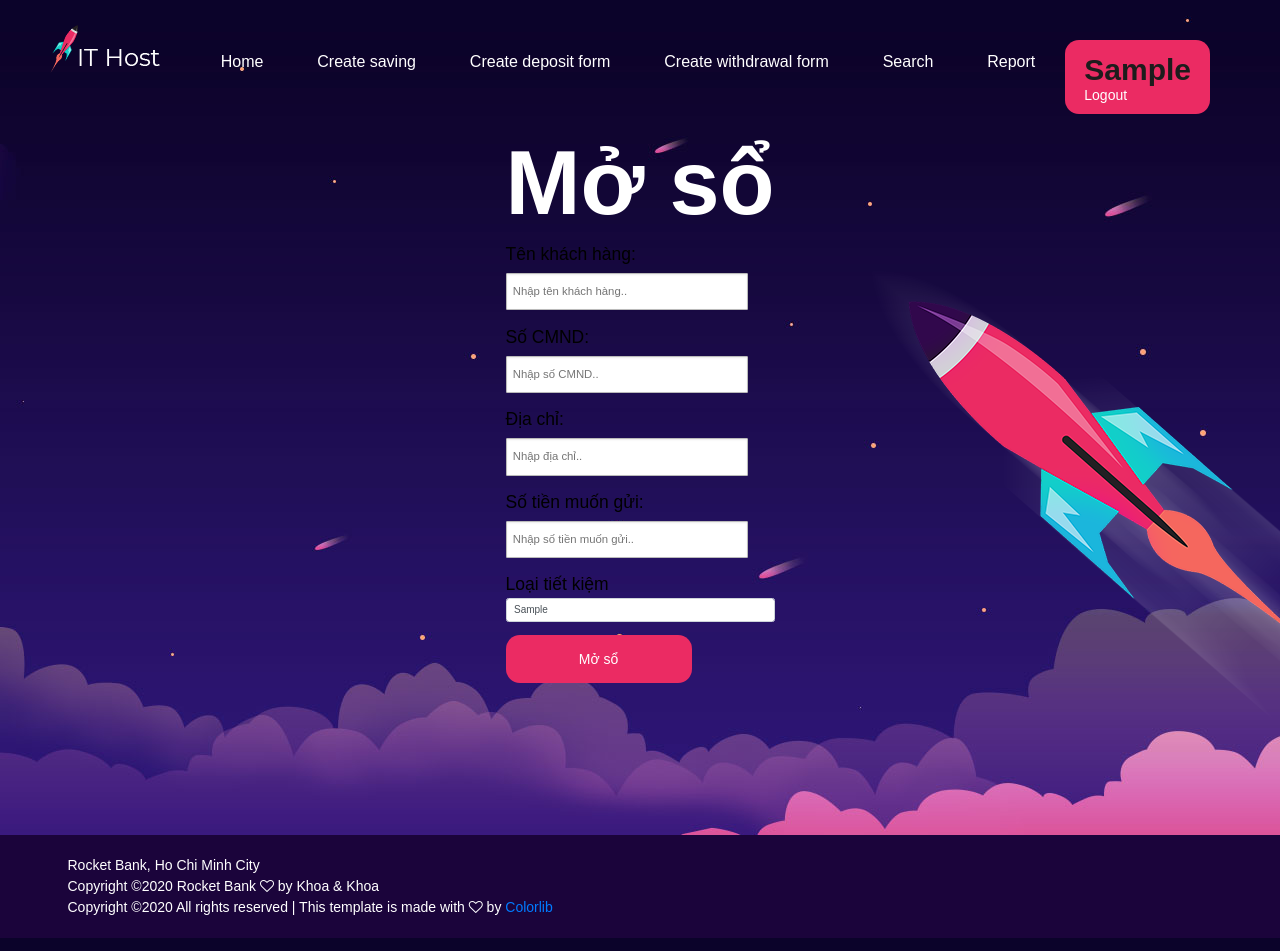
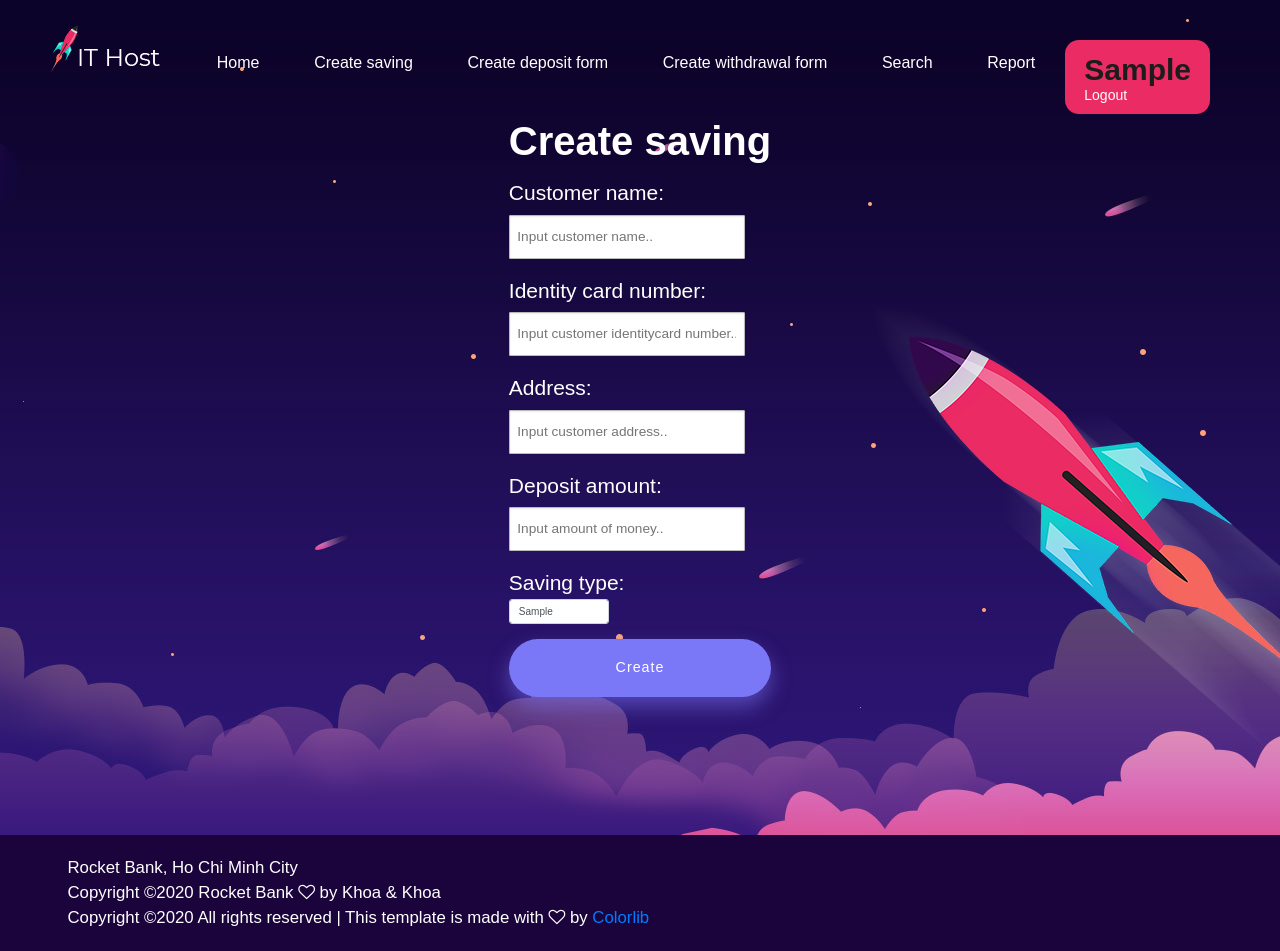
Before and after one commit to khoaminhdao/CNPM_QuanLySoTietKiem, a Flask app: page /moso in a window 1280 px wide. Run offline with Flask 2, Linux system fonts and the light colour scheme; a user stored in the database is signed in; tables that the repository leaves empty hold one stand-in row (values such as "Sample post"); some libraries are stand-ins or nearby versions.

Commit message:
Sua trang mo so

```diff
--- a/app/static/css/style.css
+++ b/app/static/css/style.css
@@ -616,6 +616,10 @@ ol {
 	font-size: 18px;
 	line-height: 1.7;
 	margin-bottom: 40px;
+}
+
+.hero-content label {
+	color: #fff;
 }
 
 .hero-rocket {
@@ -1734,7 +1738,7 @@ ol {
     box-sizing: border-box;
   }
   html {
-    font-size: 62.5%;
+    font-size: 75%;
   }
 
   body {
--- a/app/templates/moso.html
+++ b/app/templates/moso.html
@@ -1,43 +1,44 @@
 {% extends 'index.html' %}
 {% block body %}
 <section class="hero-section set-bg" data-setbg="{{ url_for('static', filename='img/bg.jpg') }}">
-		<div class="container h-100">
 			<div class="hero-content text-white"/>
+
                     <form method="post">
+                        <h2 style="font-size:40px">Create saving</h2>
 
-						<h2>Mở sổ</h2>
-
-                        <label> Tên khách hàng:
-                            <input type="text" name="name" id="name" placeholder="Nhập tên khách hàng.." required="required" />
+                        <label style="color:#FFFFFF"> Customer name:
+                            <input type="text" name="name" id="name" placeholder="Input customer name.." required="required" />
                         </label>
 
-                        <label> Số CMND:
-                            <input type="text" name="CMND" id="CMND" placeholder="Nhập số CMND.." pattern="{9, 12}" required="required" />
+                        <label style="color:#FFFFFF"> Identity card number:
+                            <input type="text" name="CMND" id="CMND" placeholder="Input customer identitycard number.." pattern="{9, 12}" required="required" />
                         </label>
 
-                        <label> Địa chỉ:
-                            <input type="text" name="address" id="address" placeholder="Nhập địa chỉ.." required="required" />
+                        <label style="color:#FFFFFF"> Address:
+                            <input type="text" name="address" id="address" placeholder="Input customer address.." required="required" />
                         </label>
 
-                        <label> Số tiền muốn gửi:
-                            <input type="number" name="amount" id="amount" placeholder="Nhập số tiền muốn gửi.." required="required" />
+                        <label style="color:#FFFFFF"> Deposit amount:
+                            <input type="number" name="amount" id="amount" placeholder="Input amount of money.." required="required" />
                         </label>
-                        <label>Loại tiết kiệm
-                            <select class="form-control" name="loaitietkiem" required="required" >
+
+                        <label style="color:#FFFFFF"> Saving type:
+                            <select class="form-control" name="loaitietkiem" style="font-size:10px; height:25px; width: 100px" required="required" >
                             {% for loai in loaitietkiem %}
                                 <option value="{{ loai.maLoaiTK }}">{{ loai.tenLoaiTK }}</option>
                             {% endfor %}
                             </select>
                         </label>
 
-						<button type="submit" class="site-btn">Mở sổ</button>
+						<button type="submit" class="contact-form-submit" style="color: white; padding: 1.5rem; width: 100%;
+                            max-width: 25rem; border-radius: 5rem; border: 0; outline: none; cursor: pointer; text-align: center;
+                            font-weight: 500; white-space: nowrap; letter-spacing: 1px; background-color: #7b78f8;
+                            box-shadow: 0 10px 20px 0 rgba(123, 120, 248, 0.5);">Create</button>
 
                     </form>
-				</div>
 				<div class="hero-rocket">
 					<img src="{{ url_for('static', filename='img/rocket.png') }}" alt="">
 				</div>
 			</div>
-		</div>
 	</section>
 {% endblock %}
```
